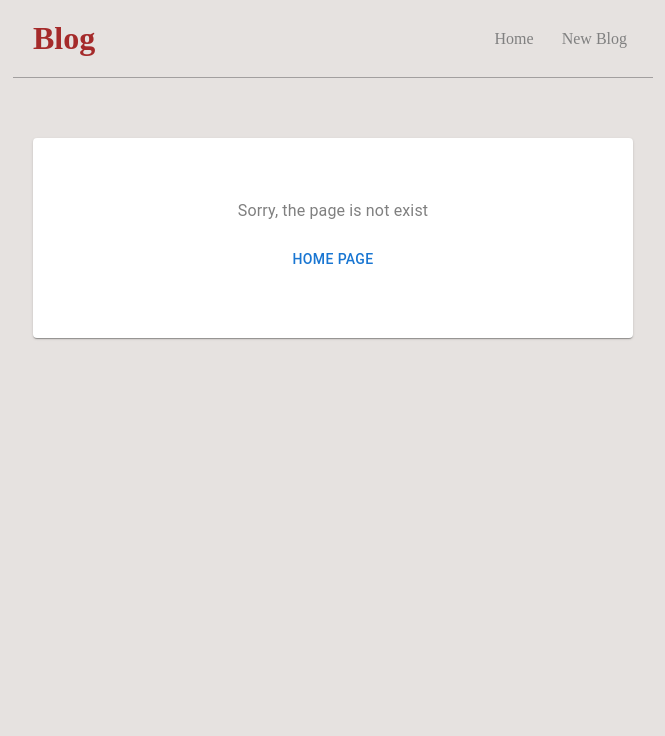
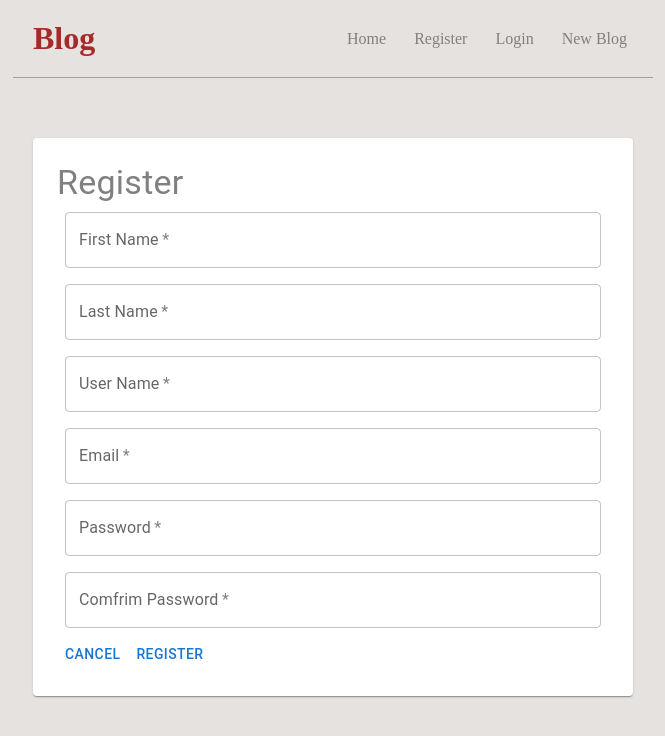
Before and after one commit to kanemds/ReactBlog, a React (Create React App) app in the folder client/: page /register in a window 1280 px wide. Shown: the top 736 px of the page, without its empty margins (307-972 px from the left). Built offline with nearby package versions, Linux system fonts and the light colour scheme.

Commit message:
created compoent with material ui

```diff
--- a/client/src/App.js
+++ b/client/src/App.js
@@ -8,6 +8,8 @@ import './index.css';
 import NotFound from "./component/NotFound";
 import { DataProvider } from './context/DataContext'
 import Edit from "./component/Edit";
+import Register from "./component/Register";
+import Login from "./component/Login";
 
 
 
@@ -19,6 +21,8 @@ function App() {
           <Navbar />
           <div className='content'>
             <Routes>
+              <Route path="/register" element={<Register />} />
+              <Route path="/login" element={<Login />} />
               <Route path="/create" element={<Create />} />
               <Route path="/edit/:id" element={<Edit />} />
               <Route path="/blogs/:id" element={<BlogDetails />} />
--- /dev/null
+++ b/client/src/component/Login.js
@@ -0,0 +1,20 @@
+import React from 'react'
+import { Paper, Typography, FormControl, TextField, Button } from '@mui/material'
+
+const Login = () => {
+  return (
+    <>
+      <Paper sx={{ p: 3 }}>
+        <Typography variant="h4">Login</Typography>
+        <FormControl fullWidth>
+          <TextField sx={{ m: 1 }} id="standard-basic" label="User Name or Email" variant="outlined" />
+          <TextField sx={{ m: 1 }} id="standard-basic" label="Password" variant="outlined" />
+        </FormControl>
+        <Button>Cancel</Button>
+        <Button>Login</Button>
+      </Paper>
+    </>
+  )
+}
+
+export default Login
--- a/client/src/component/Navbar.js
+++ b/client/src/component/Navbar.js
@@ -7,6 +7,8 @@ const Navbar = () => {
       <h1>Blog</h1>
       <div className='links'>
         <Link to="/">Home</Link>
+        <Link to="/register">Register</Link>
+        <Link to="/login">Login</Link>
         <Link to="/create" >New Blog</Link>
       </div>
     </div>
--- a/client/src/component/NotFound.js
+++ b/client/src/component/NotFound.js
@@ -1,8 +1,9 @@
 import React from 'react'
 import { Paper, Button, Typography } from '@mui/material'
-import { Navigate } from 'react-router-dom'
+import { useNavigate } from 'react-router-dom'
+const NotFound = () => {
+  const navigate = useNavigate()
 
-const NotFound = () => {
   return (
     <Paper
       sx={{
@@ -15,7 +16,7 @@ const NotFound = () => {
 
       <Typography>Sorry, the page is not exist</Typography>
       <br />
-      <Button onClick={() => Navigate('/')}>home page</Button>
+      <Button onClick={() => navigate('/')}>home page</Button>
 
     </Paper>
   )
--- /dev/null
+++ b/client/src/component/Register.js
@@ -0,0 +1,28 @@
+import { Paper, Typography, TextField, FormControl, Button } from '@mui/material'
+import React from 'react'
+
+
+
+const Register = () => {
+  return (
+    <>
+      <Paper sx={{ p: 3 }}>
+        <Typography variant="h4">Register</Typography>
+        <FormControl fullWidth>
+          <TextField required sx={{ m: 1 }} id="standard-basic" label="First Name" variant="outlined" />
+          <TextField required sx={{ m: 1 }} id="standard-basic" label="Last Name" variant="outlined" />
+          <TextField required sx={{ m: 1 }} id="standard-basic" label="User Name" variant="outlined" />
+          <TextField required sx={{ m: 1 }} id="standard-basic" label="Email" variant="outlined" />
+          <TextField required sx={{ m: 1 }} id="standard-basic" label="Password" variant="outlined" />
+          <TextField required sx={{ m: 1 }} id="standard-basic" label="Comfrim Password" variant="outlined" />
+        </FormControl>
+        <Button>Cancel</Button>
+        <Button>Register</Button>
+
+
+      </Paper>
+    </>
+  )
+}
+
+export default Register
```
Also changed, not shown: client/src/component/login.js (deleted, +0 -9 lines), client/src/component/register.js (deleted, +0 -7 lines).
